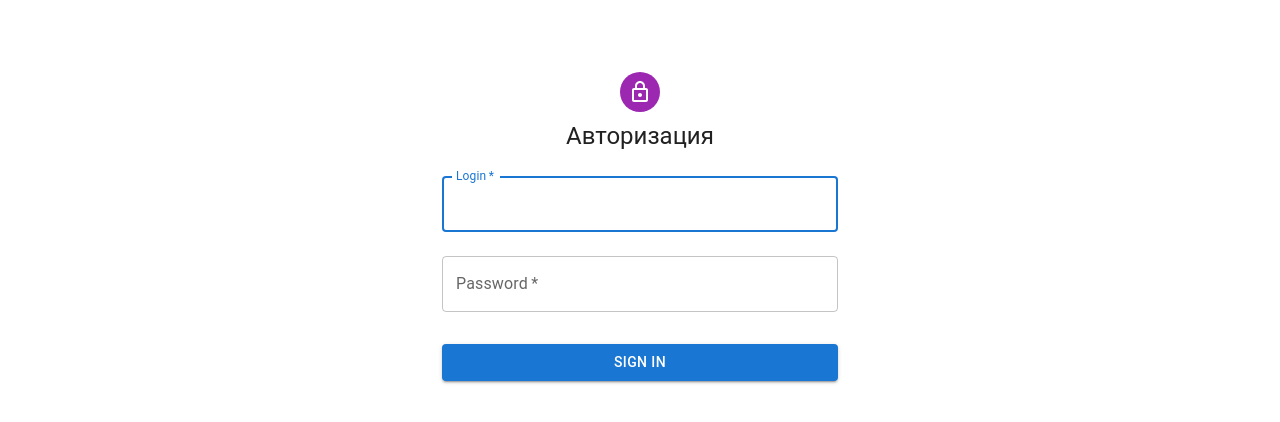
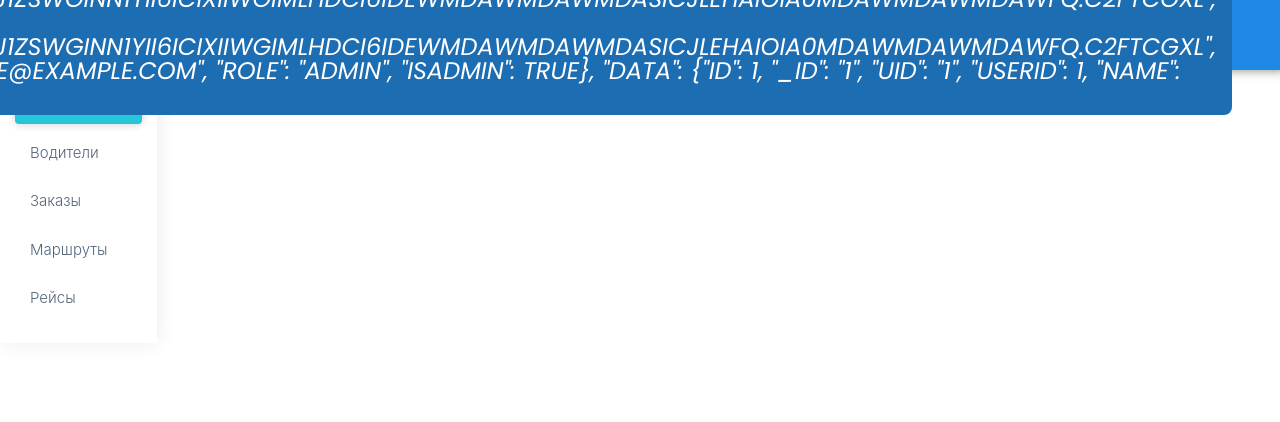
Before and after one commit to Art3mka/mining_express-admin, a React (Create React App) app: page /#/ in a window 1280 px wide. Shown: the top 422 px of the page. Built offline with nearby package versions, Linux system fonts and the light colour scheme; sample sign-in values are in the browser's storage.

Commit message:
add localStorage login feature

```diff
--- a/package.json
+++ b/package.json
@@ -16,6 +16,7 @@
     "@types/react": "^18.0.37",
     "@types/react-dom": "^18.0.11",
     "axios": "^1.3.6",
+    "jwt-decode": "^3.1.2",
     "material-react-table": "^1.10.0",
     "react": "^18.2.0",
     "react-dom": "^18.2.0",
@@ -54,6 +55,7 @@
     ]
   },
   "devDependencies": {
+    "@types/jwt-decode": "^3.1.0",
     "gh-pages": "^5.0.0"
   }
 }
--- a/src/App.tsx
+++ b/src/App.tsx
@@ -1,4 +1,4 @@
-import React, { useContext, useState } from 'react';
+import React, { useContext, useEffect, useState } from 'react';
 import './App.css';
 import 'rsuite/dist/rsuite.min.css';
 import { Route, Routes } from 'react-router-dom';
@@ -10,20 +10,75 @@ import Trips from './views/Trips';
 import { UserContext } from './services/context/contextProvider';
 import Home from './views/Home';
 import './index.css'
+import jwtDecode, { JwtPayload } from 'jwt-decode';
 
 const App = () => {
+
+    const [isValid, setIsValid] = useState(false)
+
+    const userToken = JSON.parse(JSON.stringify(localStorage.getItem(`token`)) || '{}');
+
+    useEffect(() => {
+        const decodedToken = getDecodedToken(userToken)
+        console.log(decodedToken)
+        if (decodedToken != undefined) {
+            const isValid = getIsValid(decodedToken.exp)
+            setIsValid(isValid)
+        }
+    }, [userToken])
+
+    // const decodedToken: JwtPayload = jwtDecode(userToken);
+
+    // try {
+    //     const decodedToken: JwtPayload = jwtDecode(userToken);
+
+
+
+    //     const isValid = getIsValid(decodedToken.exp)
+    //     console.log(isValid)
+    // } catch (error) {
+    //     console.log(error)
+    // }
+
+    // useEffect(() => {
+    //     const isValid = getIsValid(decodedToken.exp)
+    //     setIsValid(isValid)
+    // }, [userToken])
+
+
     const { user } = useContext(UserContext);
     console.log('user', user);
+    console.log(localStorage)
 
-    let localToken = null
-    localStorage.getItem(`token`) ? localToken = localStorage.getItem(`token`) : localToken = null
+    const getIsValid = (expDateUnix: any) => {
+        const curUnix = +new Date()/1000
+        if (expDateUnix>curUnix) {
+            console.log(true)
+            return true
+        } else {
+            console.log(false)
+            return false
+        }
+    }
+
+    const getDecodedToken = (token: any) => {
+        try {
+            const decodedToken: JwtPayload = jwtDecode(token);
+            return decodedToken
+
+        } catch (error) {
+            console.log(error)
+        }
+    }
+
+
 
     return (
         <>
             <Routes>
                 <Route
                     path="/"
-                    element={user?.token?.accessToken ? <Home /> : <Login />}
+                    element={isValid ? <Home /> : <Login />}
                 >
                     <Route path="/drivers" element={<Drivers />} />
                     <Route path="/orders" element={<Orders />} />
--- a/src/components/Login/index.tsx
+++ b/src/components/Login/index.tsx
@@ -29,8 +29,8 @@ const Login = ({ token }: any) => {
         const token = await getAuth({login: login, password: password })
         setToken(token)
         setUser({token, login})
-        localStorage.setItem('token', token)
-        console.log(token);
+        localStorage.setItem('token', token.accessToken)
+        localStorage.setItem('login', login)
         console.log(user);
 
         return token
--- a/src/components/Navbar/index.tsx
+++ b/src/components/Navbar/index.tsx
@@ -4,13 +4,13 @@ import './index.scss'
 
 const Navbar = () => {
     const { user } = useContext(UserContext)
-    const {login} = user
+    const userLogin = user?.login
 
     return (
         <header className="topbar" data-navbarbg="skin6">
             <nav className="navbar top-navbar navbar-expand-md navbar-light">
                 <div className="navbar-header" data-logobg="skin6">
-                    <h3>{`${login ?? ''}`}</h3>
+                    <h3>{`${userLogin ?? localStorage.getItem('login')}`}</h3>
                 </div>
             </nav>
         </header>
--- a/src/views/Home/index.tsx
+++ b/src/views/Home/index.tsx
@@ -8,6 +8,7 @@ import Trips from '../Trips';
 import RoutesPage from '../Routes';
 
 const Home = () => {
+
     return (
         <div className="App">
             <Navbar />
```
Also changed, not shown: 1 other file (tests, documents, lock files or other folders).
